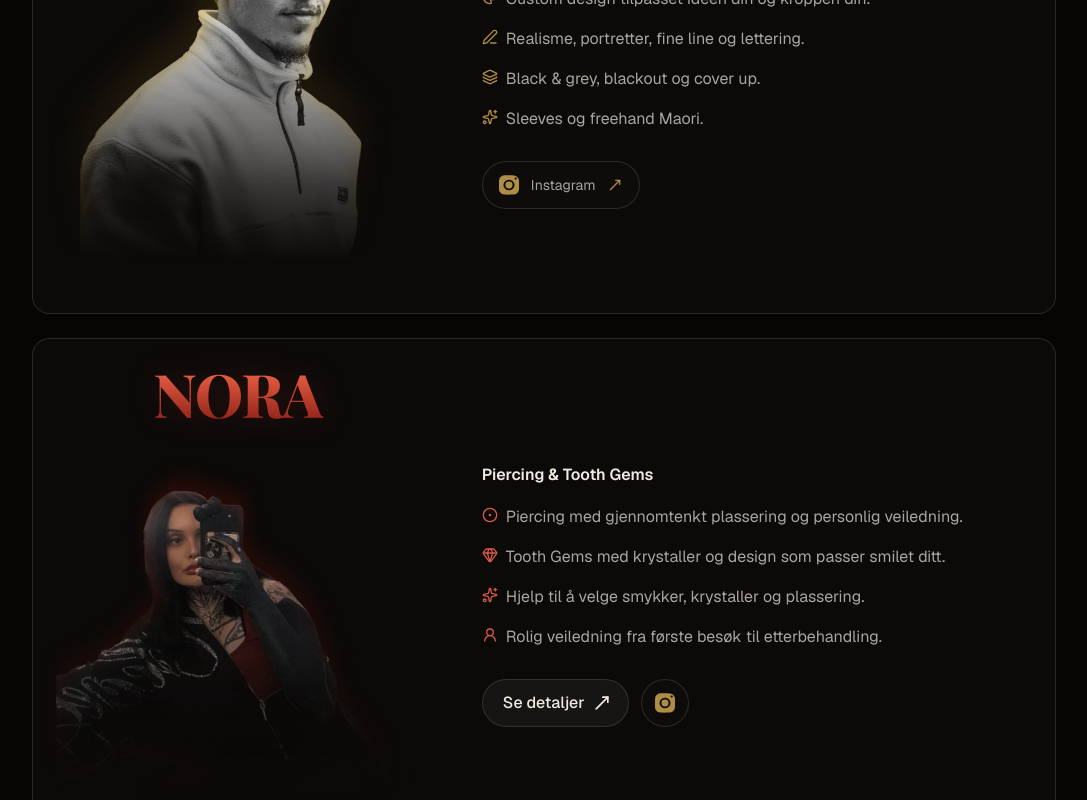
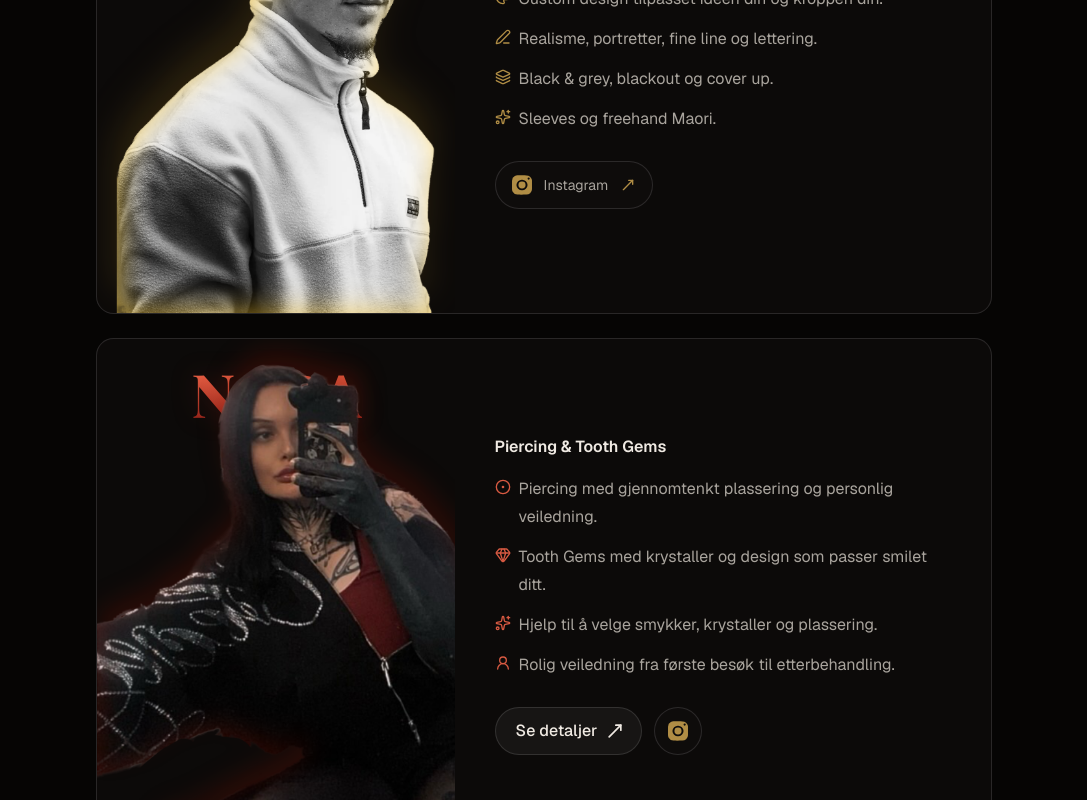
Before and after one commit to YmiaDKA/InfinityTattoo, a Next.js app: page / in a window 1280 px wide. Shown: the part 2000-2800 px from the top of the page, without its empty margins (96-1183 px from the left). Built offline with nearby package versions, Linux system fonts and the light colour scheme.

Commit message:
Center header and align artist portraits

```diff
--- a/src/app/globals.css
+++ b/src/app/globals.css
@@ -423,6 +423,16 @@
   background-image: linear-gradient(180deg, #ef6447 8%, #94241a 95%);
   filter: drop-shadow(0 0 14px rgb(212 58 35 / 18%));
 }
-.artist-cutout {
-  mask-image: linear-gradient(to bottom, #000 35%, rgb(0 0 0 / 65%) 55%, rgb(0 0 0 / 20%) 75%, transparent 90%);
+/* Compensate for the transparent margins in each original cutout. */
+.artist-cutout-filip img {
+  height: 112.8%;
+  left: 0;
+  transform: translateX(-8%);
+  bottom: -5.4%;
 }
+.artist-cutout-nora img {
+  height: 109%;
+  left: 0;
+  transform: translateX(-5.7%);
+  bottom: -3.5%;
+}
--- a/src/app/page.tsx
+++ b/src/app/page.tsx
@@ -1014,7 +1014,7 @@ export default function Home() {
                 <AccordionTrigger className="py-4 text-base">
                   <LocalizedText en={item.questionEn} no={item.questionNo} />
                 </AccordionTrigger>
-                <AccordionContent className="text-foreground">
+                <AccordionContent className="whitespace-pre-line text-muted-foreground">
                   <LocalizedText en={item.answerEn} no={item.answerNo} />
                 </AccordionContent>
               </AccordionItem>
--- a/src/components/artist-spotlight.tsx
+++ b/src/components/artist-spotlight.tsx
@@ -31,8 +31,8 @@ export function ArtistSpotlight({
   children: ReactNode;
 }) {
   return (
-    <article className="relative isolate mx-auto grid w-full max-w-lg overflow-hidden rounded-3xl border bg-card/60 sm:max-w-5xl sm:grid-cols-[minmax(0,2fr)_minmax(0,3fr)]">
-      <div className="relative h-[28rem] sm:h-auto sm:min-h-[30rem] lg:min-h-[32rem]">
+    <article className="relative isolate mx-auto grid w-full max-w-md overflow-hidden rounded-3xl border bg-card/60 sm:max-w-4xl sm:grid-cols-[minmax(0,2fr)_minmax(0,3fr)]">
+      <div className="relative order-last h-[28rem] overflow-hidden sm:order-none sm:h-auto sm:min-h-[30rem] lg:min-h-[32rem]">
         <h3
           className={cn(
             "artist-name pointer-events-none relative z-0 px-4 text-center font-display font-extrabold uppercase leading-[0.9] tracking-tight",
@@ -46,7 +46,10 @@ export function ArtistSpotlight({
         <Link
           href={href}
           aria-label={name}
-          className="artist-cutout absolute inset-0 focus-visible:outline-2 focus-visible:outline-ring"
+          className={cn(
+            "artist-cutout absolute inset-0 focus-visible:outline-2 focus-visible:outline-ring",
+            mirrored ? "artist-cutout-nora" : "artist-cutout-filip",
+          )}
         >
           <Image
             src={image}
@@ -54,12 +57,12 @@ export function ArtistSpotlight({
             width={width}
             height={height}
             draggable={false}
-            className="h-full w-full object-contain object-left-bottom"
-            sizes="(min-width: 1088px) 410px, (min-width: 640px) 38vw, 90vw"
+            className="absolute w-auto max-w-none"
+            sizes="(min-width: 960px) 550px, (min-width: 640px) 60vw, 550px"
           />
         </Link>
       </div>
-      <div className="relative z-20 flex flex-col justify-center px-6 pb-6 sm:p-8 lg:p-10">
+      <div className="relative z-20 flex flex-col justify-center px-6 py-6 sm:p-8 lg:p-10">
         <div className="mx-auto w-full max-w-xl">
           <p className="mb-4 text-base font-semibold text-foreground">
             <LocalizedText en={professionEn} no={professionNo} />
--- a/src/components/site-header.tsx
+++ b/src/components/site-header.tsx
@@ -127,7 +127,7 @@ export function SiteHeader({
   }, []);
 
   return (
-    <header className="fixed inset-x-0 top-0 z-50 flex justify-center px-5 pt-5 sm:px-8 xl:pr-28">
+    <header className="fixed inset-x-0 top-0 z-50 flex justify-center px-5 pt-5 sm:px-8 xl:px-28">
       <div className="absolute right-5 top-5 z-20 hidden h-16 items-center sm:right-8 xl:flex">
         <LanguageToggle />
       </div>
```
